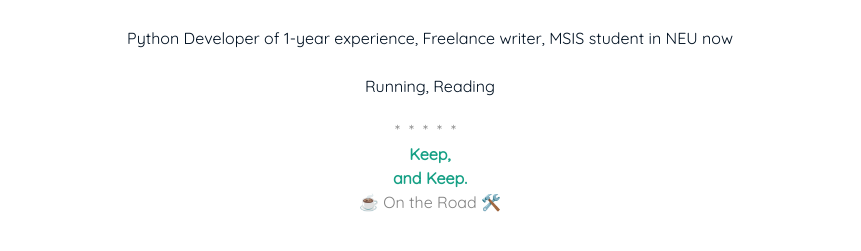
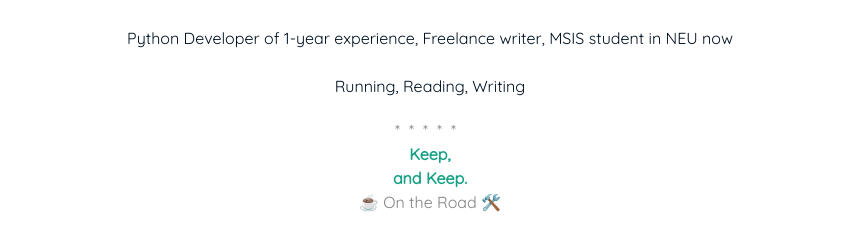
Before and after one commit to user1689/cv, a Jekyll site: the page built from index.md, in a window 1280 px wide. Shown: the part 435-686 px from the top of the page, without its empty margins (210-1071 px from the left). Built offline with Jekyll 4.4.1, drawn with Linux system fonts in a browser that asks for light colours.

Commit message:
update index

```diff
--- a/index.md
+++ b/index.md
@@ -10,5 +10,5 @@ sitemap:
 
 <div id="describe-text">
 	<p>Python Developer of 1-year experience, Freelance writer, MSIS student in NEU now</p>
-	<p>Running, Reading</p>
+	<p>Running, Reading, Writing</p>
 </div>
```
Also changed, not shown: 2 other files.
